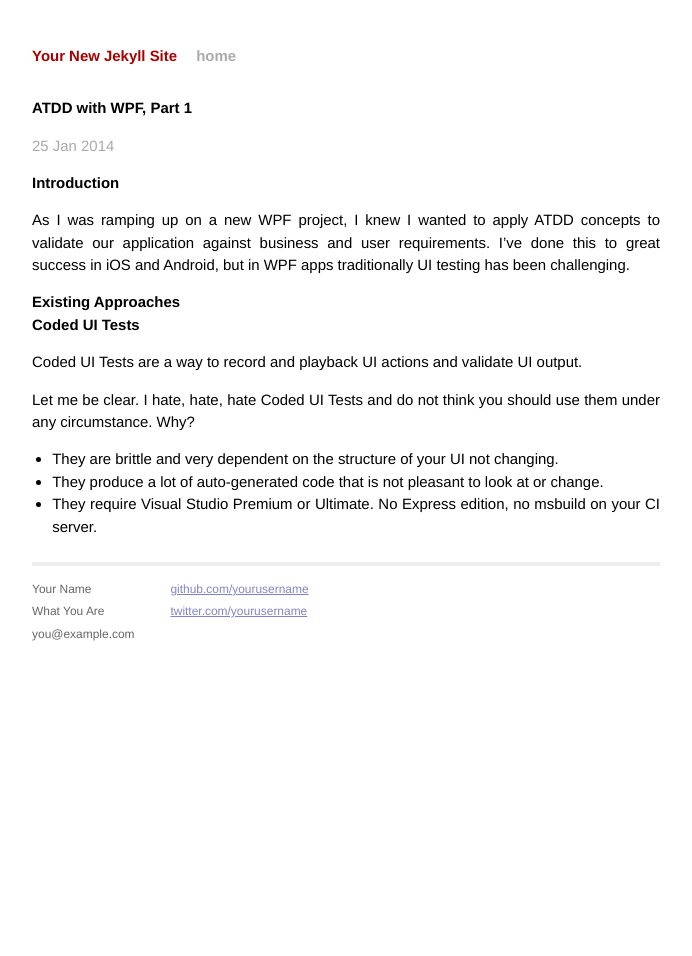
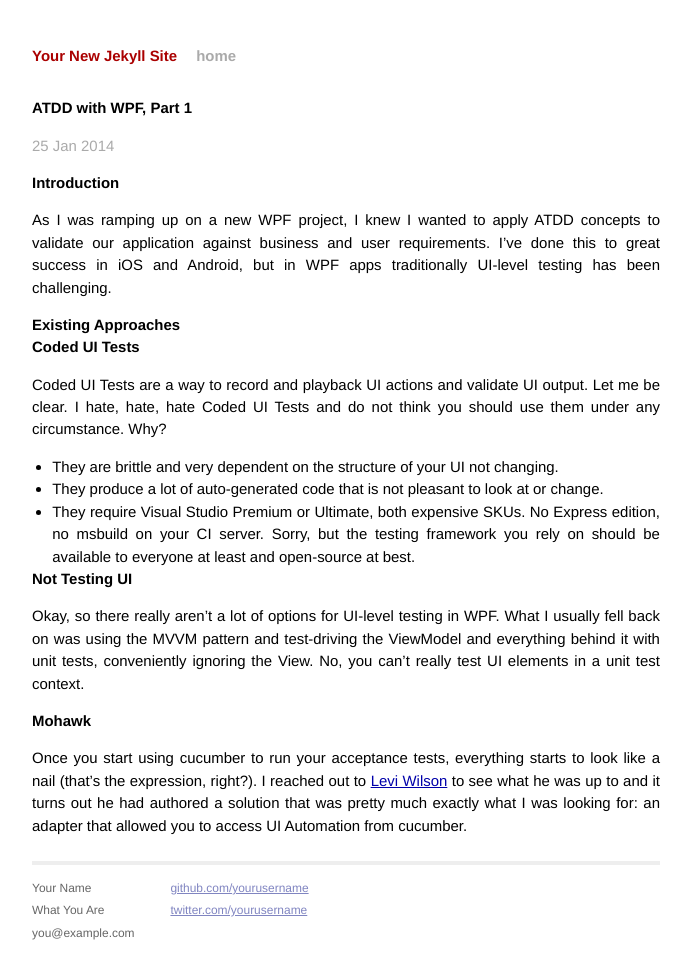
Before and after one commit to garyjohnson/garyjohnson.github.io, a Jekyll site: the page built from _posts/2014-01-25-atdd-with-wpf.markdown, in a window 1280 px wide. Shown: the whole page, without its empty margins (294-986 px from the left). Built offline with Jekyll 4.4.1, drawn with Linux system fonts in a browser that asks for light colours; Markdown is read by kramdown in place of the engine named in the settings.

Commit message:
Working on ATDD with WPF post

```diff
--- a/_posts/2014-01-25-atdd-with-wpf.markdown
+++ b/_posts/2014-01-25-atdd-with-wpf.markdown
@@ -6,14 +6,18 @@ categories: wpf atdd mohawk
 ---
 
 ## Introduction
-As I was ramping up on a new WPF project, I knew I wanted to apply ATDD concepts to validate our application against business and user requirements. I've done this to great success in iOS and Android, but in WPF apps traditionally UI testing has been challenging.
+As I was ramping up on a new WPF project, I knew I wanted to apply ATDD concepts to validate our application against business and user requirements. I've done this to great success in iOS and Android, but in WPF apps traditionally UI-level testing has been challenging.
 
 ## Existing Approaches
 
 ### Coded UI Tests
-Coded UI Tests are a way to record and playback UI actions and validate UI output.
-
-Let me be clear. I hate, hate, hate Coded UI Tests and do not think you should use them under any circumstance. Why?
+Coded UI Tests are a way to record and playback UI actions and validate UI output. Let me be clear. I hate, hate, hate Coded UI Tests and do not think you should use them under any circumstance. Why?
 - They are brittle and very dependent on the structure of your UI not changing.
 - They produce a lot of auto-generated code that is not pleasant to look at or change.
-- They require Visual Studio Premium or Ultimate. No Express edition, no msbuild on your CI server.
+- They require Visual Studio Premium or Ultimate, both expensive SKUs. No Express edition, no msbuild on your CI server. Sorry, but the testing framework you rely on should be available to everyone at least and open-source at best.
+
+### Not Testing UI
+Okay, so there really aren't a lot of options for UI-level testing in WPF. What I usually fell back on was using the MVVM pattern and test-driving the ViewModel and everything behind it with unit tests, conveniently ignoring the View. No, you can't really test UI elements in a unit test context.
+
+## Mohawk
+Once you start using cucumber to run your acceptance tests, everything starts to look like a nail (that's the expression, right?). I reached out to [Levi Wilson](https://twitter.com/leviw) to see what he was up to and it turns out he had authored a solution that was pretty much exactly what I was looking for: an adapter that allowed you to access UI Automation from cucumber.
```
Also changed, not shown: 1 other file.
